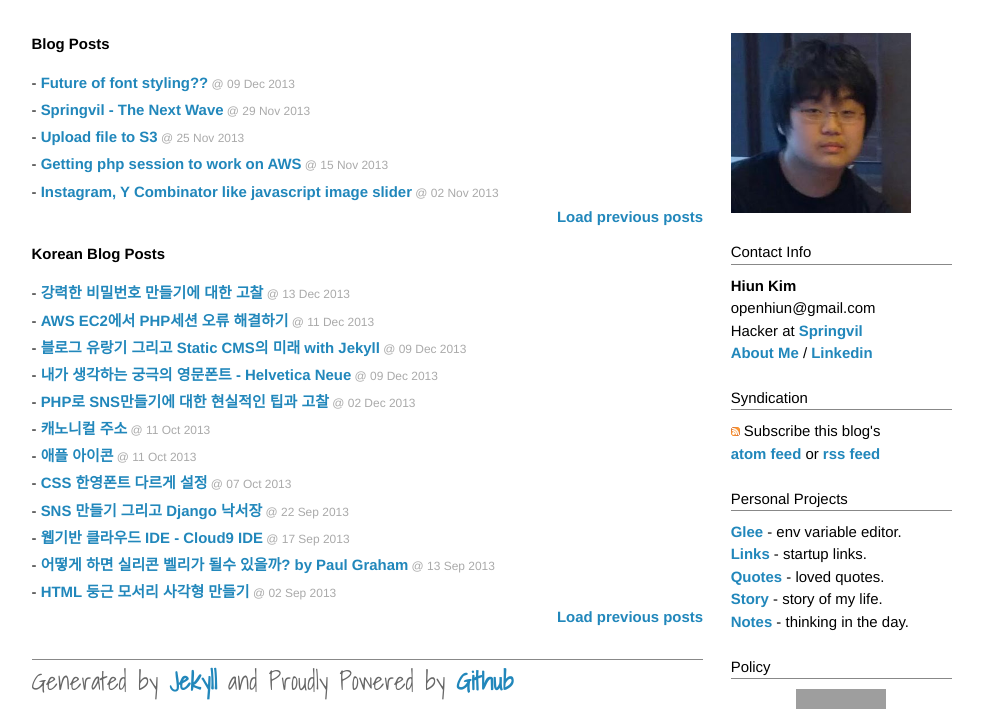
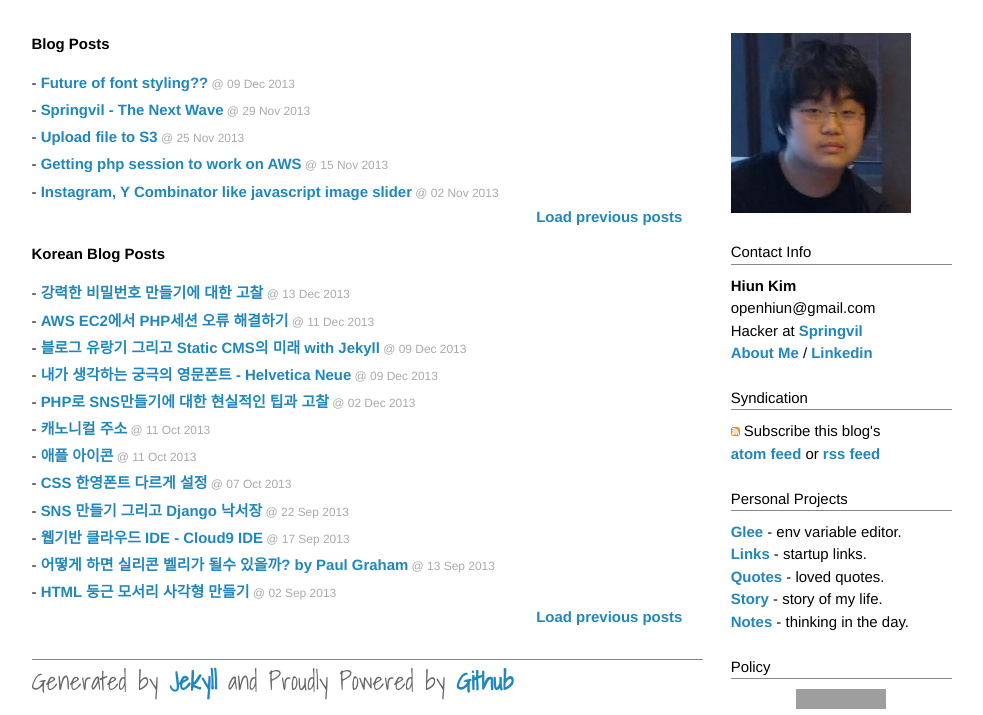
Before and after one commit to Gorski4123/openhiun.github.com, a Jekyll site: the page built from index.html, in a window 1280 px wide. Shown: the part 355-1070 px from the top of the page, without its empty margins (161-1144 px from the left). Built offline with Jekyll 4.4.1, drawn with Linux system fonts in a browser that asks for light colours; Markdown is read by kramdown in place of the engine named in the settings; grey boxes are pictures that could not be loaded.

Commit message:
Update index.html

```diff
--- a/index.html
+++ b/index.html
@@ -11,7 +11,7 @@ home: define_type
     {% for post in site.categories.e limit: 12 %}
       <li>- <a href="{{ post.url }}">{{ post.title }}</a><span> &#64; {{ post.date | date_to_string }}</span></li>
     {% endfor %}
-    <div class="read-more"><a href="/archives">Load previous posts</a></div>
+    <div class="read-more"><a href="/archives">Load previous posts&nbsp;&nbsp;&nbsp;&nbsp;&nbsp;</a></div>
   </ul>
   <div style="margin-top: -15px;"></div>
   <h1>Korean Blog Posts</h1>
@@ -19,6 +19,6 @@ home: define_type
     {% for post in site.categories.k limit: 12 %}
       <li>- <a href="{{ post.url }}">{{ post.title }}</a><span> &#64; {{ post.date | date_to_string }}</span></li>
     {% endfor %}
-    <div class="read-more"><a href="/k">Load previous posts</a></div>
+    <div class="read-more"><a href="/k">Load previous posts&nbsp;&nbsp;&nbsp;&nbsp;&nbsp;</a></div>
   </ul>
 </div>
```
